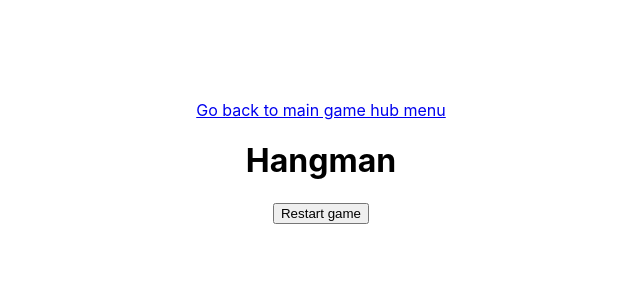
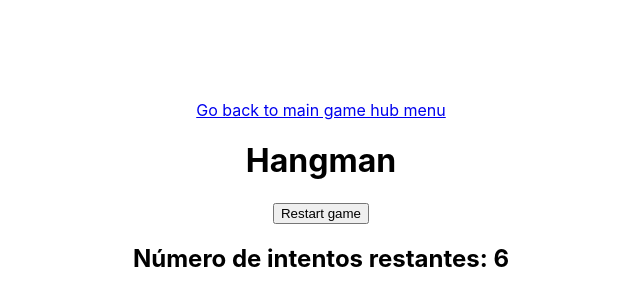
Before and after one commit to cparradoc/react, a React (Create React App) app in the folder game_hub/: page /hangman in a window 1280 px wide. Shown: the top 306 px of the page, without its empty margins (319-959 px from the left). Built offline with nearby package versions, Linux system fonts and the light colour scheme.

Commit message:
number of tries

```diff
--- a/game_hub/src/components/Hangman/Hangman.js
+++ b/game_hub/src/components/Hangman/Hangman.js
@@ -18,7 +18,9 @@ export const Hangman = () => {
   },[restart]);
 
   function restartGame() {
+    setNTry(0);
     setRestart(false);
+
   }
 
 
@@ -28,7 +30,7 @@ export const Hangman = () => {
         <h1>Hangman</h1>
 
         <button onClick={restartGame}>Restart game</button>
-
+        <h2>Número de intentos restantes: {numberOfTries - nTry}</h2>
       </div>
     );
   };
```
